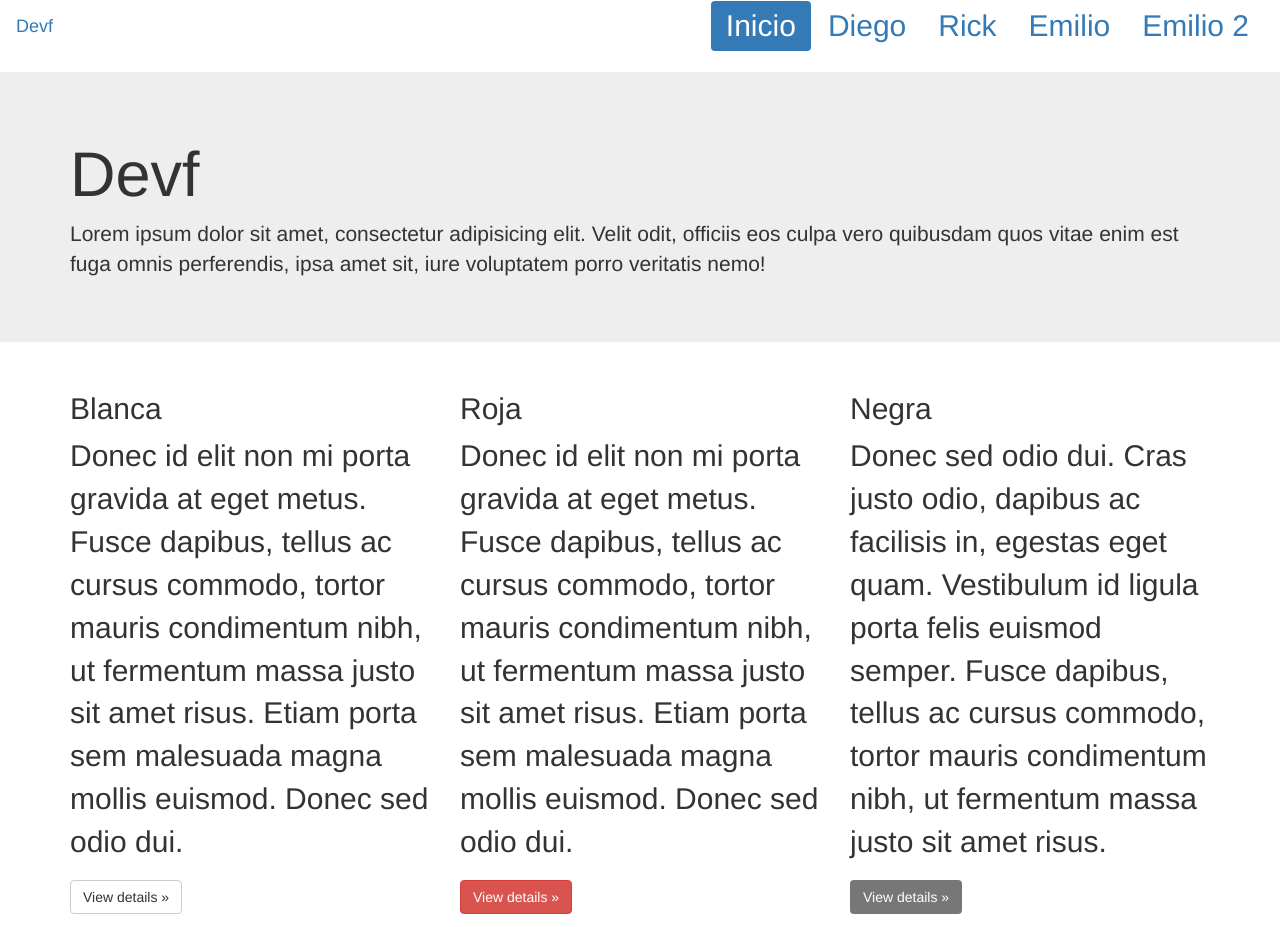
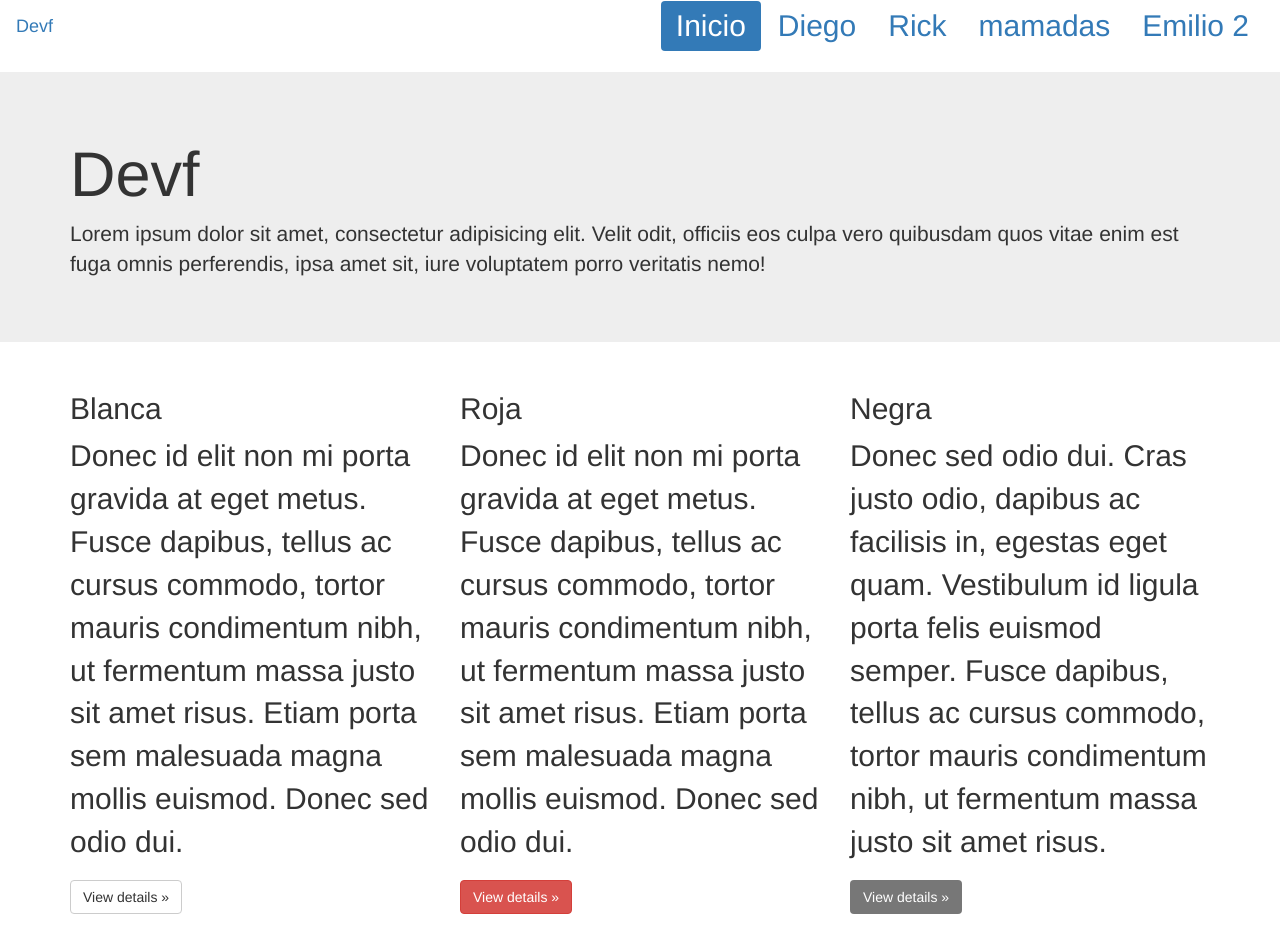
Before and after one commit to Ricktter/git_class, a plain HTML site: page index.html in a window 1280 px wide. Drawn offline with Linux system fonts and the light colour scheme.

Commit message:
mejora 1

```diff
--- a/index.html
+++ b/index.html
@@ -22,7 +22,7 @@
             <li class="active"><a href="#" >Inicio</a></li>
             <li><a href="diego.html">Diego</a></li>
             <li><a href="rick.html">Rick</a></li>
-						<li><a href="google.html">Emilio</a></li>
+						<li><a href="google.html">mamadas</a></li>
             <li><a href="Emilio/index.html">Emilio 2</a></li>
           </ul>
         </div>
```
